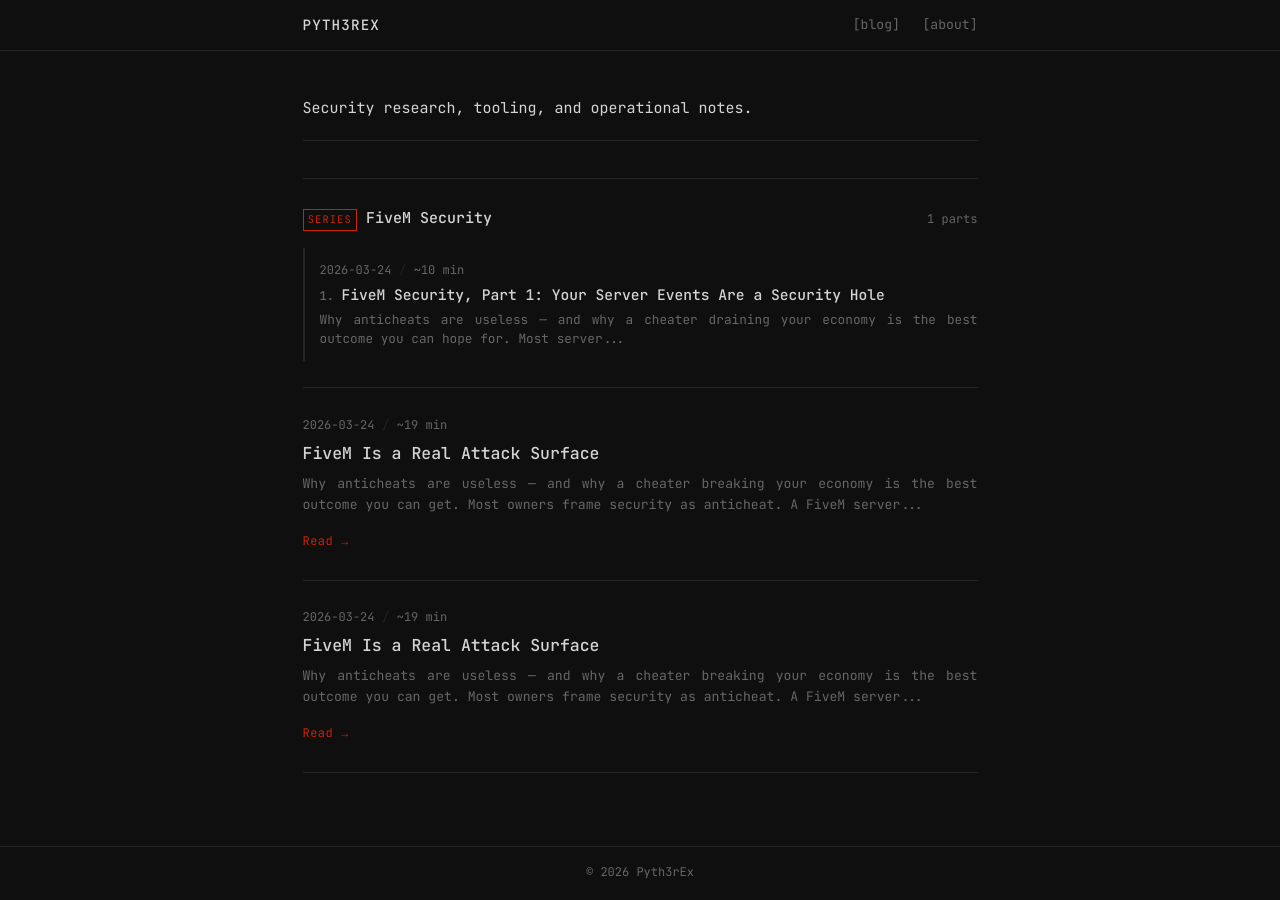
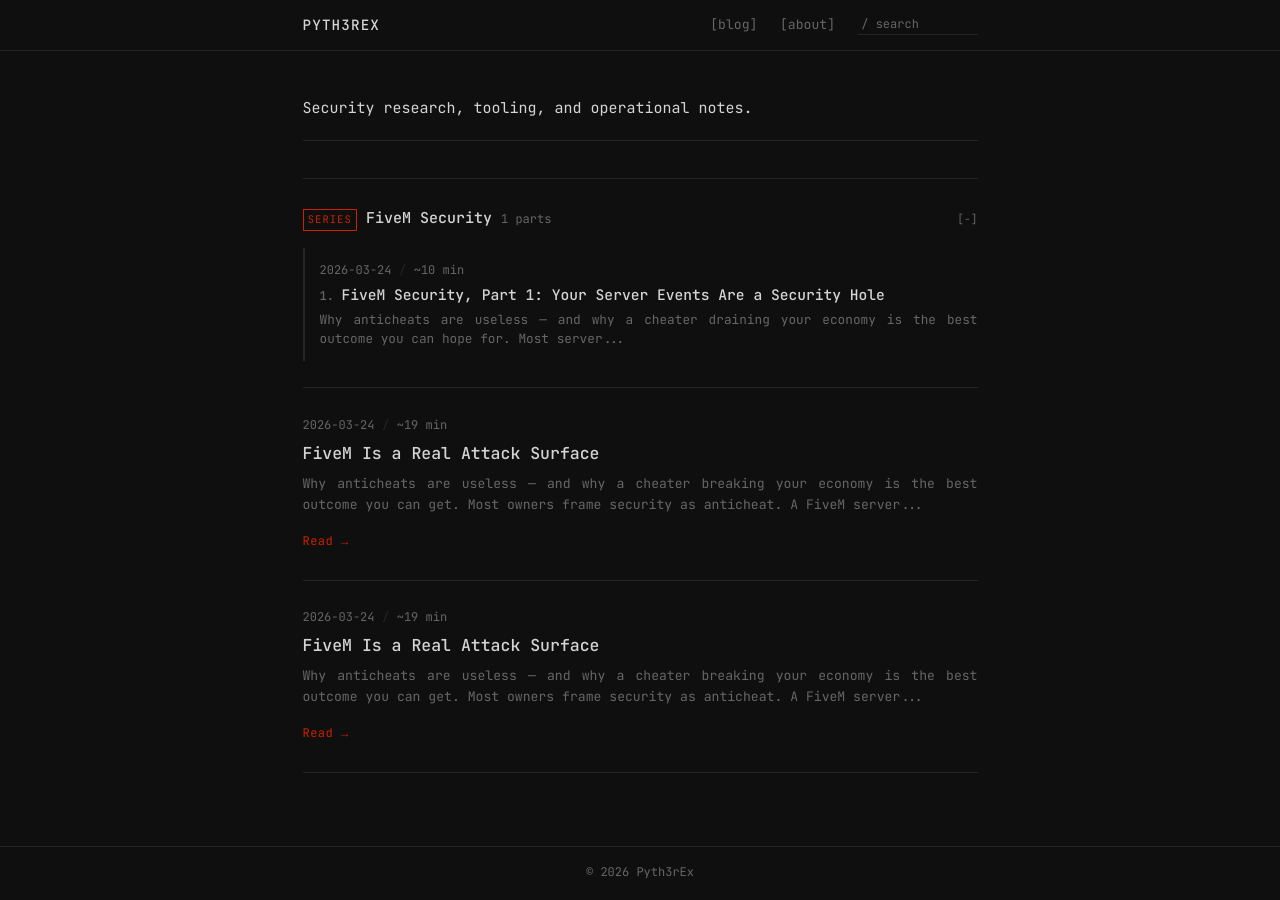
Before and after one commit to Pyth3rEx/Pyth3rEx.github.io, a Jekyll site: the page built from blog/index.html, in a window 1280 px wide. Built offline with Jekyll 4.4.1, drawn with Linux system fonts in a browser that asks for light colours.

Commit message:
feat: collapsible series blocks and header search bar

```diff
--- a/_layouts/default.html
+++ b/_layouts/default.html
@@ -24,6 +24,9 @@
       <nav class="site-nav">
         <a href="{{ '/blog' | relative_url }}">[blog]</a>
         <a href="{{ '/about' | relative_url }}">[about]</a>
+        {% if page.url == '/blog/' %}
+        <input class="site-search" id="site-search" type="search" placeholder="/ search" autocomplete="off" spellcheck="false" aria-label="Search posts">
+        {% endif %}
       </nav>
     </div>
   </header>
--- a/_sass/custom.scss
+++ b/_sass/custom.scss
@@ -91,6 +91,7 @@
 
 .site-nav {
   display: flex;
+  align-items: center;
   gap: 1.5rem;
 
   a {
@@ -109,6 +110,28 @@
       color: $text-muted;
     }
   }
+}
+
+.site-search {
+  background: transparent;
+  border: none;
+  border-bottom: 1px solid $bg-border;
+  color: $text;
+  font-family: $font;
+  font-size: 0.8rem;
+  padding: 0.1rem 0.25rem;
+  width: 120px;
+  outline: none;
+  transition: border-color 0.15s ease, width 0.2s ease;
+
+  &::placeholder { color: $text-muted; }
+
+  &:focus {
+    border-bottom-color: $accent;
+    width: 180px;
+  }
+
+  &::-webkit-search-cancel-button { cursor: pointer; }
 }
 
 // ── Main ───────────────────────────────────────────────────────────────────────
@@ -234,18 +257,29 @@
 }
 
 // ── Series block ───────────────────────────────────────────────────────────────
-.series-block {
+details.series-block {
   padding: 1.75rem 0;
   border-bottom: 1px solid $bg-border;
 
   &:first-child { border-top: 1px solid $bg-border; }
+
+  &[open] .series-toggle::after { content: '[-]'; }
+  &:not([open]) .series-toggle::after { content: '[+]'; }
+  &[open] .series-parts { margin-top: 1.1rem; }
 }
 
-.series-header {
+summary.series-header {
   display: flex;
   align-items: baseline;
   gap: 0.6rem;
-  margin-bottom: 1.1rem;
+  cursor: pointer;
+  list-style: none;
+  user-select: none;
+
+  &::-webkit-details-marker { display: none; }
+  &::marker { display: none; }
+
+  &:hover .series-title { color: $accent; }
 }
 
 .series-label {
@@ -267,7 +301,13 @@
 .series-count {
   font-size: 0.8rem;
   color: $text-muted;
+}
+
+.series-toggle {
   margin-left: auto;
+  font-size: 0.75rem;
+  color: $text-muted;
+  flex-shrink: 0;
 }
 
 .series-parts {
--- a/blog/index.html
+++ b/blog/index.html
@@ -8,7 +8,7 @@
   <p class="blog-tagline">Security research, tooling, and operational notes.</p>
 </div>
 
-<div class="post-feed">
+<div class="post-feed" id="post-feed">
   {% if site.posts.size == 0 %}
     <p class="empty">// no posts yet</p>
   {% else %}
@@ -18,12 +18,13 @@
         {% unless seen_series contains post.series %}
           {% assign seen_series = seen_series | push: post.series %}
           {% assign series_posts = site.posts | where: "series", post.series | sort: "series_part" %}
-          <div class="series-block">
-            <div class="series-header">
+          <details class="series-block" open>
+            <summary class="series-header">
               <span class="series-label">series</span>
               <span class="series-title">{{ post.series }}</span>
               <span class="series-count">{{ series_posts.size }} parts</span>
-            </div>
+              <span class="series-toggle"></span>
+            </summary>
             <ol class="series-parts">
               {% for sp in series_posts %}
                 <li class="series-part">
@@ -48,7 +49,7 @@
                 </li>
               {% endfor %}
             </ol>
-          </div>
+          </details>
         {% endunless %}
       {% else %}
         <article class="post-card">
@@ -73,5 +74,6 @@
         </article>
       {% endif %}
     {% endfor %}
+    <p class="empty" id="search-no-results" style="display:none">// no results</p>
   {% endif %}
 </div>
```
Also changed, not shown: other parts of _layouts/default.html (+39 -0 lines).
